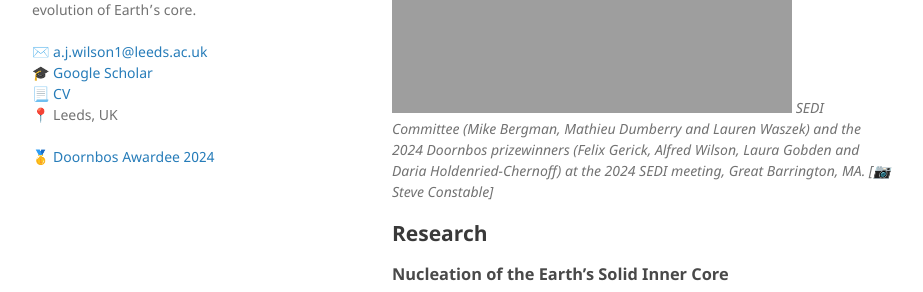
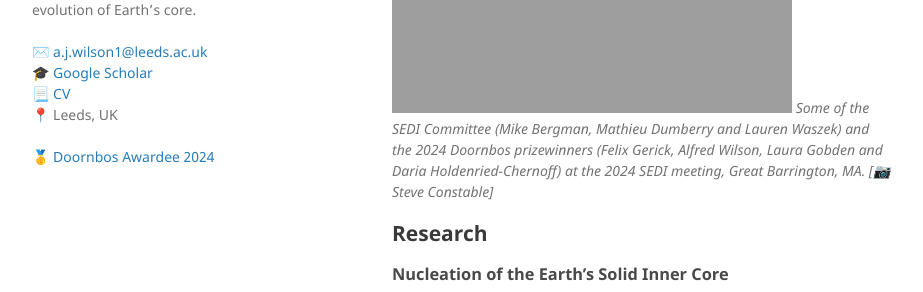
Before and after one commit to Fwilson93/Portfolio, a Jekyll site: the page built from index.md, in a window 1280 px wide and 1400 px high. Shown: the part 484-776 px from the top of the window, without its empty margins (178-1101 px from the left). Built offline with Jekyll 4.4.1, drawn with Linux system fonts in a browser that asks for light colours; our own code applies the rules of GitHub Pages for plain Markdown files.

Commit message:
Update index.md

```diff
--- a/index.md
+++ b/index.md
@@ -7,7 +7,7 @@ layout: default
 **Hi, my name is Fred. Here you will find some details on my work and interests. My priniciple area of reasearch is the key processes in the metallic cores and magma oceans of rocky planets which facilitate habitable conditions at the surface. I work within the  <a href="https://planetarycores.leeds.ac.uk/">  Leeds Centre for Planetary Cores</a> but collaborate broadly, so if you have ideas, I'm all ears! Feel free to send me an email or catch me at a conference. I am regularly at the AGU and EGU annual meetings and help organise the Mineral Physics Group Research in Progress meetings.**
 
 ![SEDI](https://fwilson93.github.io/Portfolio/assets/img/SEDI_Doornbos.JPG)
-_SEDI Committee (Mike Bergman, Mathieu Dumberry and Lauren Waszek) and the 2024 Doornbos prizewinners (Felix Gerick, Alfred Wilson, Laura Gobden and Daria Holdenried-Chernoff) at the 2024 SEDI meeting, Great Barrington, MA. [📷 Steve Constable]_
+_Some of the SEDI Committee (Mike Bergman, Mathieu Dumberry and Lauren Waszek) and the 2024 Doornbos prizewinners (Felix Gerick, Alfred Wilson, Laura Gobden and Daria Holdenried-Chernoff) at the 2024 SEDI meeting, Great Barrington, MA. [📷 Steve Constable]_
 
 ## Research
 ### Nucleation of the Earth's Solid Inner Core
```
